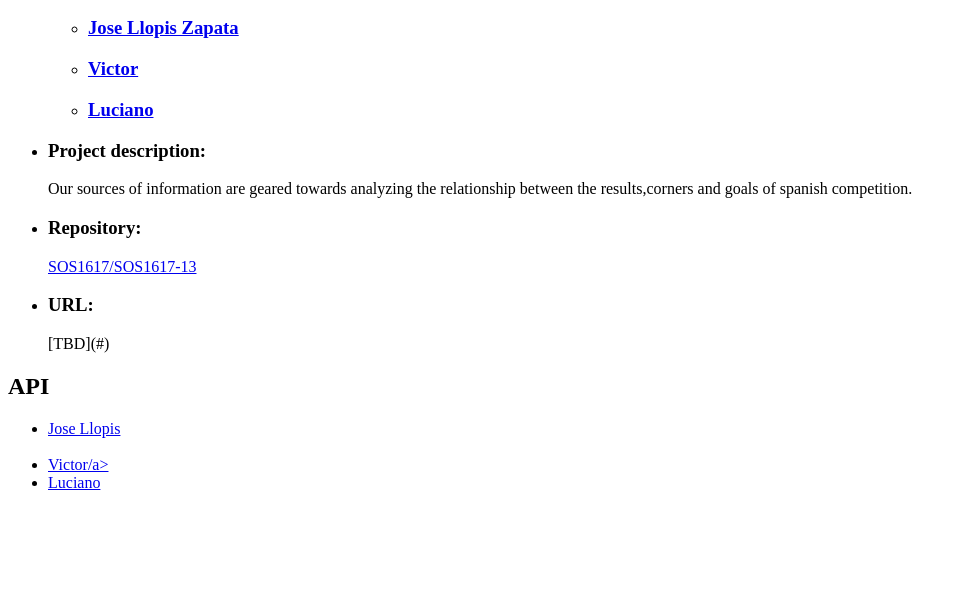
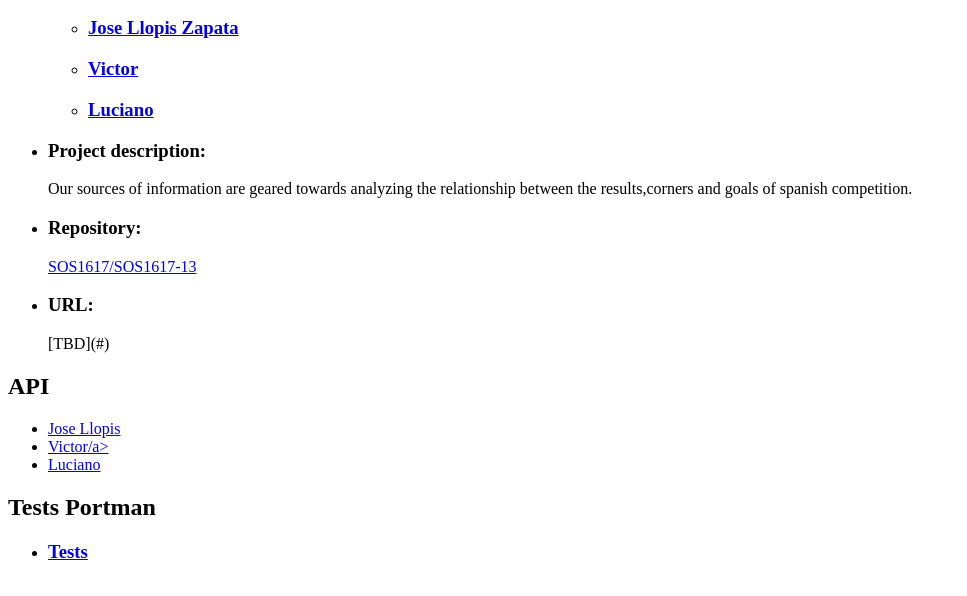
Before and after one commit to SOS1617/SOS1617-13, a website: page public/index.html in a window 1280 px wide. Shown: the part 96-692 px from the top of the page, without its empty margins (0-967 px from the left). Drawn offline with Linux system fonts and the light colour scheme.

Commit message:
deploy to heroku

```diff
--- a/public/index.html
+++ b/public/index.html
@@ -19,27 +19,16 @@
     <h2>API</h2>
         <ul>
 
-        <li><a href="http://sos1617-13-.herokuapp.com/api/v1/results">Jose Llopis <div class="postman-run-button"
-data-postman-action="collection/import"
-data-postman-var-1="d4a004f8e2f02bc1fc1d"></div>
-<script type="text/javascript">
-  (function (p,o,s,t,m,a,n) {
-    !p[s] && (p[s] = function () { (p[t] || (p[t] = [])).push(arguments); });
-    !o.getElementById(s+t) && o.getElementsByTagName("head")[0].appendChild((
-      (n = o.createElement("script")),
-      (n.id = s+t), (n.async = 1), (n.src = m), n
-    ));
-  }(window, document, "_pm", "PostmanRunObject", "https://run.pstmn.io/button.js"));
-</script></a></br></li>
+        <li><a href="http://sos1617-13-.herokuapp.com/api/v1/results">Jose Llopis</a></br></li>
         <li><a href="http://sos1617-13-.herokuapp.com/api/v1/corners">Victor/a></br></li>
         <li><a href="http://sos1617-13-.herokuapp.com/api/v1/goals">Luciano</a></br></li>
-        <!-- <li><a href="https://sos1617-11.herokuapp.com/api/v1/tests">Tests Postman</a></br></li>
+
         </ul>
 
     <h2>Tests Portman</h2>
         <ul>
-        <li><h3><a href='/tests'>Tests</a></h3></li>
-        </ul>-->
+        <li><h3><a href='/api/v1/test'>Tests</a></h3></li>
+        </ul>
 
 
 </body>
```
Also changed, not shown: test/test.html (+17 -0 lines).
